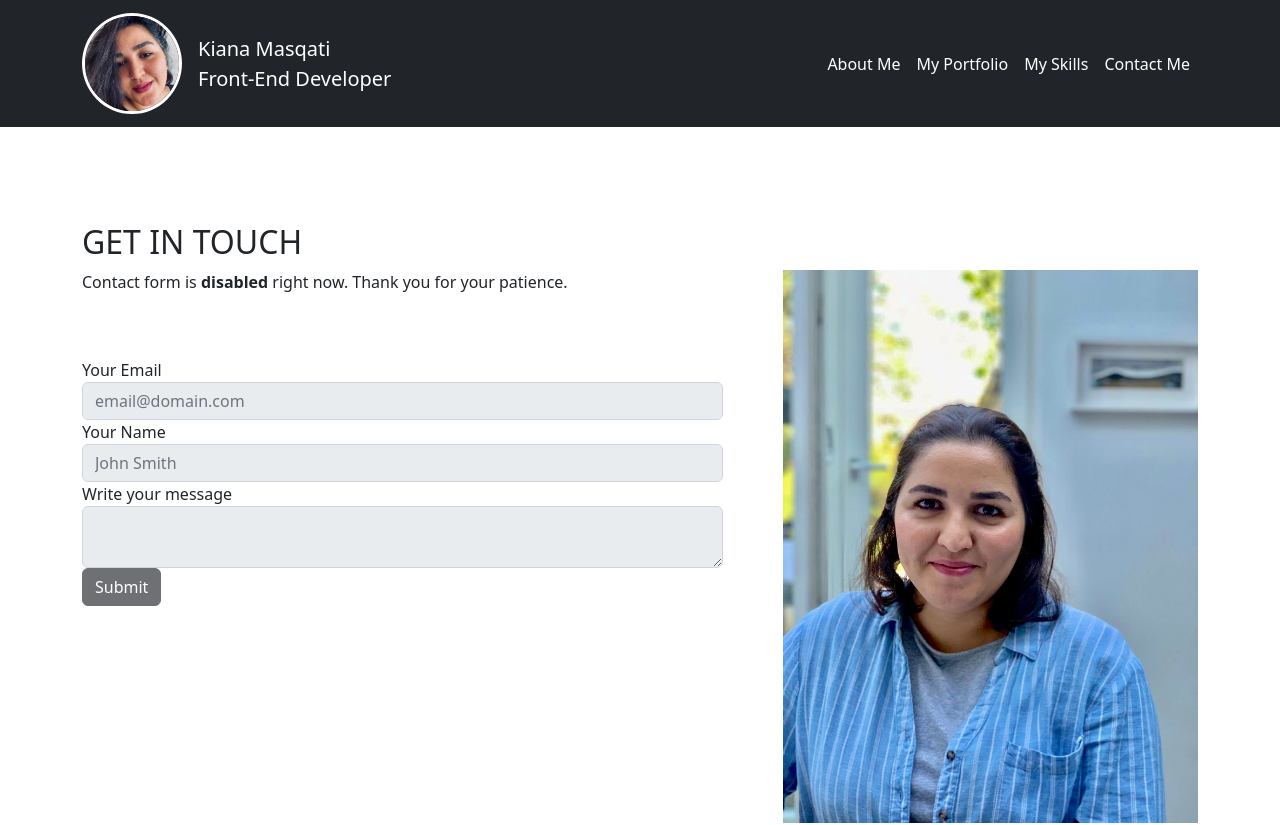
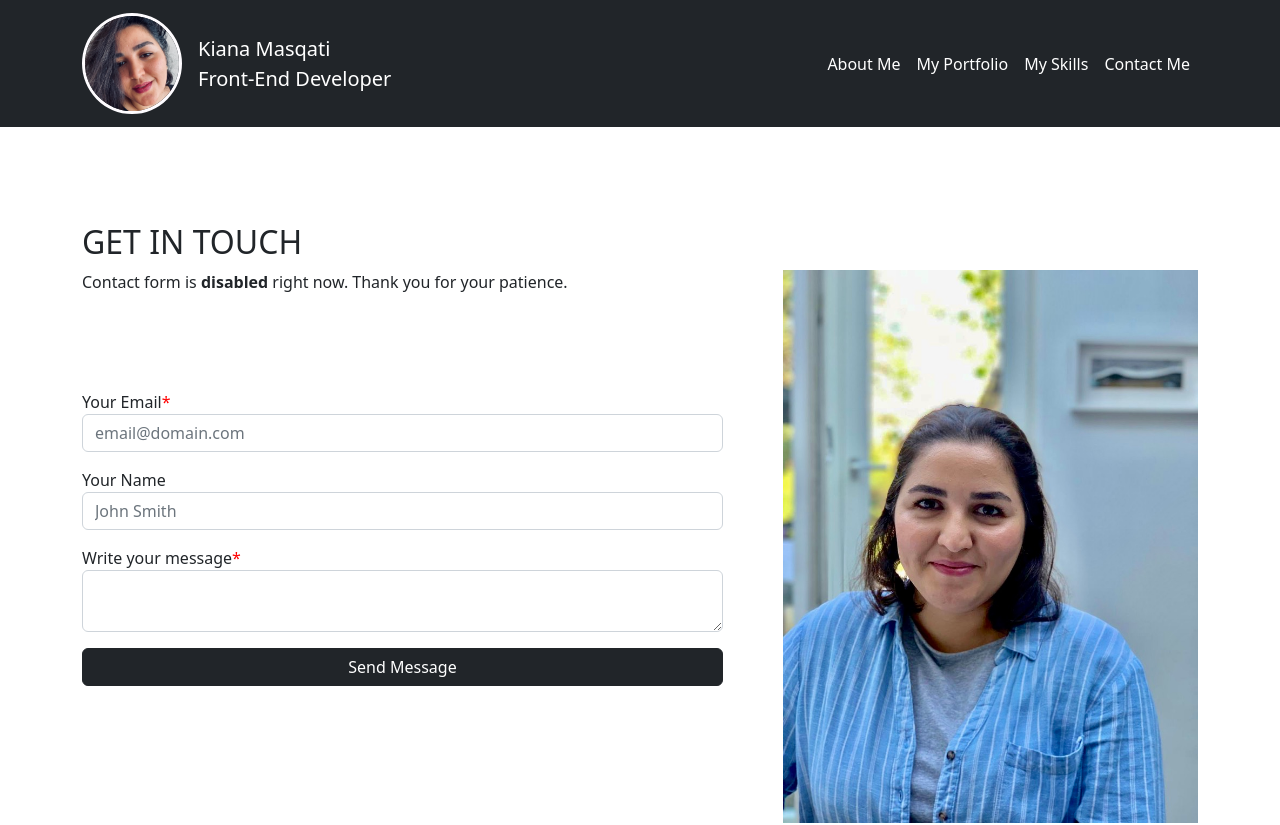
Before and after one commit to KianaMsqt/react-portfolio, a React (Create React App) app: page /react-portfolio/contact in a window 1280 px wide. Shown: the top 825 px of the page. Built offline with nearby package versions, Linux system fonts and the light colour scheme.

Commit message:
WIP: Submit contact form

```diff
--- a/src/components/Contact/Contact.css
+++ b/src/components/Contact/Contact.css
@@ -15,3 +15,9 @@
 .contact-details a:not(.btn) {
     color: var(--colored);
 }
+
+/* Adding asterisk to required fields */
+.form-group.required label:after {
+    content:"*";
+    color:red;
+}
--- a/src/components/Contact/index.jsx
+++ b/src/components/Contact/index.jsx
@@ -1,44 +1,120 @@
-import React from "react";
+import React, { useState } from "react";
+import { Toast } from "react-bootstrap";
 import "./Contact.css";
 import avatar from './Kiana-Masqati.jpeg' ;
 import CV from "./Tayebe-Kiana-Masqati-resume.pdf";
 
 function Contact() {
-  return (
+
+	const [formData, setFormData] = useState({ email: "", name: "", message: "" });
+
+	const handleInputChange = event => {
+		// Getting the value and name of the input which triggered the change
+		const { name, value } = event.target;
+
+		// Updating the input's state
+		setFormData({
+			...formData,
+			[name]: value
+		});
+	};
+
+	const [validationMessage, setValidationMessage] = useState(null);
+
+	const handleFormSubmit = event => {
+        event.preventDefault();
+        const emailRegex = /^[A-Z0-9._%+-]+@[A-Z0-9.-]+\.[A-Z]{2,4}$/i;
+        // const { email, message } = formData;
+
+		console.log( formData )
+        if (!emailRegex.test({...formData.email})) {
+			// Set an object with properties for the toast message
+			setValidationMessage({ header: "Failed!", text: "Please enter a valid email address.", color: "red" });
+			return;
+		}
+
+        if (!{...formData.message}) {
+			// Set an object with properties for the toast message
+			setValidationMessage({ header: "Failed!", text: "Please enter a message.", color: "red" });
+			return;
+		}
+
+        // submit form if it's valid
+        setFormData({
+            email: "",
+            name: "",
+            message: ""
+        });
+
+		// Set an object with properties for the toast message
+		setValidationMessage({ header: "Success!", text: "Thank you for your message!", color: "green" });
+
+    };
+
+	return (
     <>
       <section id="contact">
         <div className="container mt-5 mb-5 pt-5 pb-5">
 			<h2>Get In Touch</h2>
 			<div className="row">
-				<div className="col-lg-7 col-md-6">
-					<p className="pb-5">Contact form is <strong>disabled</strong> right now. Thank you for your patience.</p>
+				<div className="col-lg-7 col-md-6 position-relative">
+					<p className="pb-5 mb-5">Contact form is <strong>disabled</strong> right now. Thank you for your patience.</p>
+					{/* Check if there is something to show in toast */}
+					{validationMessage && (
+						<Toast
+							show={true}
+							style={{
+								position: 'absolute',
+								top: "30px",
+								right: 0,
+							}}
+						>
+							<Toast.Header>
+								<strong className="mr-auto" style={{ color: validationMessage.color }}>{validationMessage.header}</strong>
+							</Toast.Header>
+							<Toast.Body>{validationMessage.text}</Toast.Body>
+						</Toast>
+					)}
 					<form>
-						<fieldset disabled>
-							<div className="form-group">
+						<fieldset>
+							<div className="form-group mb-3 required">
 								<label htmlFor="email">Your Email</label>
 								<input
-									type="text"
+									type="email"
 									id="email"
 									className="form-control"
 									placeholder="email@domain.com"
+									onChange={handleInputChange}
 								/>
 							</div>
-							<div className="form-group">
+							<div className="form-group mb-3">
 								<label htmlFor="name">Your Name</label>
 								<input
 									type="text"
 									id="name"
 									className="form-control"
 									placeholder="John Smith"
+									onChange={handleInputChange}
 								/>
 							</div>
-							<div className="form-group">
+							<div className="form-group mb-3 required">
 								<label htmlFor="message">Write your message</label>
-								<textarea id="message" className="form-control"></textarea>
+								<textarea
+									id="message"
+									className="form-control"
+									onChange={handleInputChange}
+								>
+								</textarea>
 							</div>
-							<button type="submit" className="btn btn-dark">
-							Submit
-							</button>
+							<div className="d-grid gap-2">
+								<button
+									type="submit"
+									className="btn btn-dark"
+									onClick={handleFormSubmit}
+								>
+									Send Message
+								</button>
+							</div>
 						</fieldset>
 					</form>
 				</div>
```
